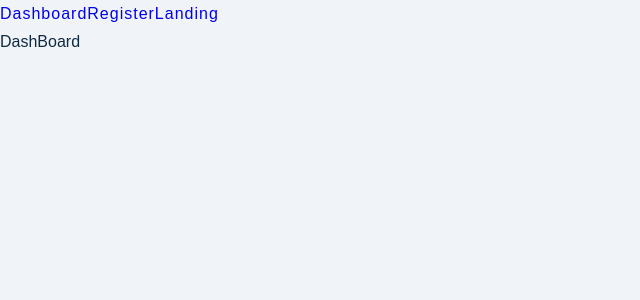
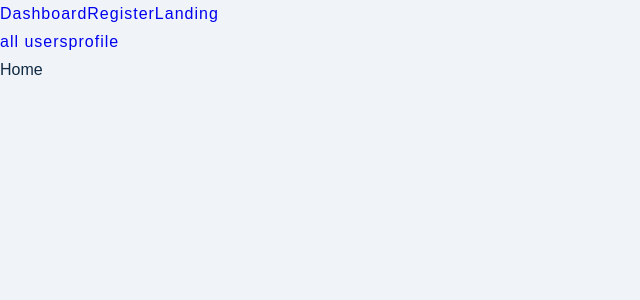
Before and after one commit to ThameeraFernando/ProjectManager, a React (Create React App) app in the folder client/: page / in a window 1280 px wide. Shown: the top 300 px of the page, without its empty margins (0-640 px from the left). Built offline with nearby package versions, Linux system fonts and the light colour scheme; sample sign-in values are in the browser's storage; the HTML template or start-up script is replaced by a standard one.

Commit message:
setup shared layout and protect routes

```diff
--- a/client/src/App.js
+++ b/client/src/App.js
@@ -1,5 +1,13 @@
 import { BrowserRouter, Route, Link, Routes } from "react-router-dom";
-import { Landing, Register, Error, DashBoard } from "./pages/index";
+import { Landing, Register, Error } from "./pages/index";
+import ProtectedRoute from "./pages/ProtectedRoute";
+import {
+  SharedLayout,
+  Profile,
+  AllUsers,
+  Home,
+  User,
+} from "./pages/dashboard/index";
 function App() {
   return (
     <>
@@ -10,7 +18,19 @@ function App() {
           <Link to="/landing">Landing</Link>
         </nav>
         <Routes>
-          <Route path="/" element={<DashBoard />}></Route>
+          <Route
+            path="/"
+            element={
+              <ProtectedRoute>
+                <SharedLayout />
+              </ProtectedRoute>
+            }
+          >
+            <Route index element={<Home />} />
+            <Route path="profile" element={<Profile />} />
+            <Route path="user" element={<User />} />
+            <Route path="all-users" element={<AllUsers />} />
+          </Route>
           <Route path="/register" element={<Register />}></Route>
           <Route path="/landing" element={<Landing />}></Route>
           <Route path="*" element={<Error />}></Route>
--- a/client/src/pages/DashBoard.js
+++ /dev/null
@@ -1,7 +0,0 @@
-import React from "react";
-
-const DashBoard = () => {
-  return <div>DashBoard</div>;
-};
-
-export default DashBoard;
--- /dev/null
+++ b/client/src/pages/ProtectedRoute.js
@@ -0,0 +1,12 @@
+import React from "react";
+import { useAppContext } from "../context/appContext";
+import { Navigate } from "react-router-dom";
+const ProtectedRoute = ({ children }) => {
+  const { user } = useAppContext();
+  if (!user) {
+    return <Navigate to="/landing" />;
+  }
+  return children;
+};
+
+export default ProtectedRoute;
--- /dev/null
+++ b/client/src/pages/dashboard/AllUsers.js
@@ -0,0 +1,7 @@
+import React from "react";
+
+const AllUsers = () => {
+  return <div>AllUsers</div>;
+};
+
+export default AllUsers;
--- /dev/null
+++ b/client/src/pages/dashboard/Home.js
@@ -0,0 +1,7 @@
+import React from "react";
+
+const Home = () => {
+  return <div>Home</div>;
+};
+
+export default Home;
--- /dev/null
+++ b/client/src/pages/dashboard/Profile.js
@@ -0,0 +1,7 @@
+import React from "react";
+
+const Profile = () => {
+  return <div>Profile</div>;
+};
+
+export default Profile;
--- /dev/null
+++ b/client/src/pages/dashboard/SharedLayout.js
@@ -0,0 +1,17 @@
+import React from "react";
+import { Link, Outlet } from "react-router-dom";
+import Wrapper from "../../assets/wrappers/SharedLayout";
+
+const SharedLayout = () => {
+  return (
+    <Wrapper>
+      <nav>
+        <Link to="all-users">all users</Link>
+        <Link to="profile">profile</Link>
+      </nav>
+      <Outlet />
+    </Wrapper>
+  );
+};
+
+export default SharedLayout;
--- /dev/null
+++ b/client/src/pages/dashboard/User.js
@@ -0,0 +1,7 @@
+import React from "react";
+
+const User = () => {
+  return <div>User</div>;
+};
+
+export default User;
--- /dev/null
+++ b/client/src/pages/dashboard/index.js
@@ -0,0 +1,7 @@
+import AllUsers from "./AllUsers";
+import Home from "./Home";
+import Profile from "./Profile";
+import SharedLayout from "./SharedLayout";
+import User from "./User";
+
+export { SharedLayout, Profile, AllUsers, Home, User };
--- a/client/src/pages/index.js
+++ b/client/src/pages/index.js
@@ -1,6 +1,5 @@
 import Error from "./Error";
 import Landing from "./Landing";
 import Register from "./Register";
-import DashBoard from "./DashBoard";
 
-export { Error, Landing, Register, DashBoard };
+export { Error, Landing, Register };
```
